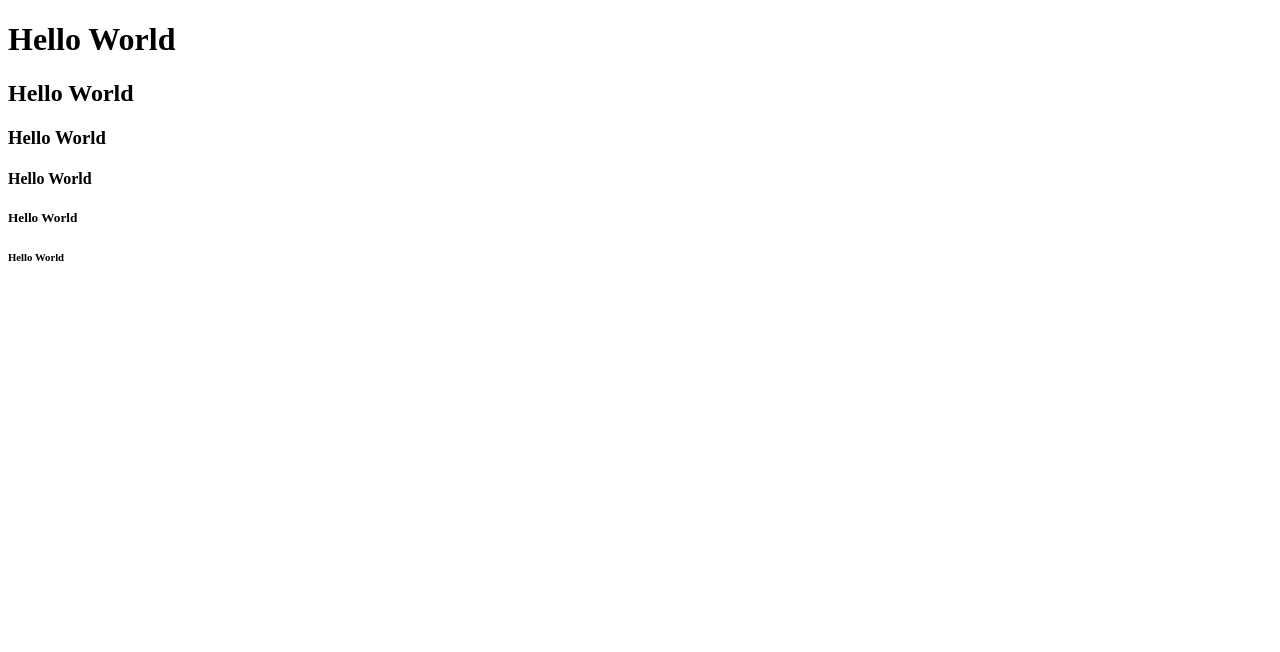
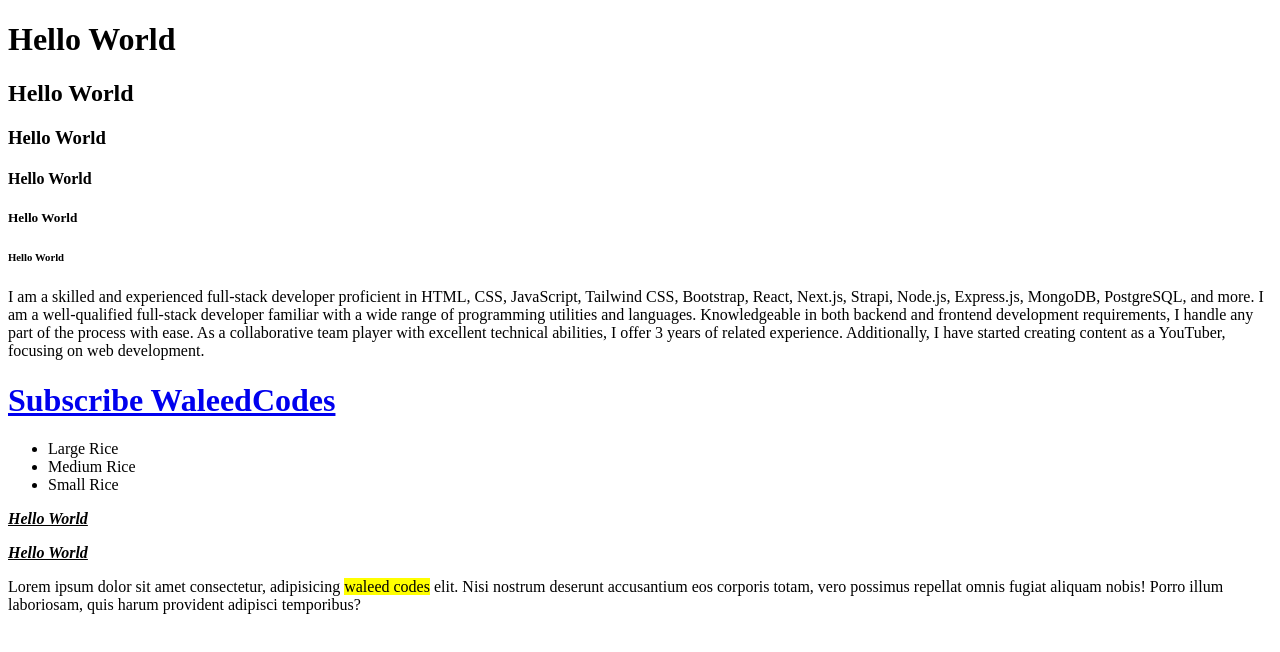
Before and after one commit to waleedcodes/HTML-Full-Course, a plain HTML site: page Chapter1/First-HTML-Page/index.html in a window 1280 px wide. Drawn offline with Linux system fonts and the light colour scheme.

Commit message:
Add detailed personal introduction and YouTube link in Chapter 1, along with additional HTML elements for improved content structure.

```diff
--- a/Chapter1/First-HTML-Page/index.html
+++ b/Chapter1/First-HTML-Page/index.html
@@ -12,6 +12,60 @@
     <h4>Hello World</h4>
     <h5>Hello World</h5>
     <h6>Hello World</h6>
+    <!-- Paragraph Tag -->
+    <p>
+      I am a skilled and experienced full-stack developer proficient in HTML,
+      CSS, JavaScript, Tailwind CSS, Bootstrap, React, Next.js, Strapi, Node.js,
+      Express.js, MongoDB, PostgreSQL, and more. I am a well-qualified
+      full-stack developer familiar with a wide range of programming utilities
+      and languages. Knowledgeable in both backend and frontend development
+      requirements, I handle any part of the process with ease. As a
+      collaborative team player with excellent technical abilities, I offer 3
+      years of related experience. Additionally, I have started creating content
+      as a YouTuber, focusing on web development.
+    </p>
+    <!-- *********** -->
+    <a href="https://www.youtube.com/@waleedcodes" target="_blank" rel="">
+      <h1>Subscribe WaleedCodes</h1>
+    </a>
+    <!-- <img
+      src="../html.webp"
+      width="400px"
+      height="200"
+      alt="html course image"
+    /> -->
+    <!-- ***************** -->
+    <ul>
+      <!-- <ol type="i"> -->
+      <li>Large Rice</li>
+      <li>Medium Rice</li>
+      <li>Small Rice</li>
+      <!-- </ol> -->
+    </ul>
+    <!-- ***************** -->
+    <u>
+      <i>
+        <b>
+          <p>Hello World</p>
+        </b>
+      </i>
+    </u>
+    <u>
+      <i>
+        <strong>
+          <p>Hello World</p>
+        </strong>
+      </i>
+    </u>
+    <p>
+      Lorem ipsum dolor sit amet consectetur, adipisicing
+      <mark>waleed codes</mark>
+      elit. Nisi nostrum deserunt accusantium eos corporis totam, vero possimus
+      repellat omnis fugiat aliquam nobis! Porro illum laboriosam, quis harum
+      provident adipisci temporibus?
+    </p>
+    <!-- ***************** -->
+    <!-- ***************** -->
   </body>
   <!-- *************************** -->
   <footer></footer>
```
Also changed, not shown: Chapter1/html.webp (added).
